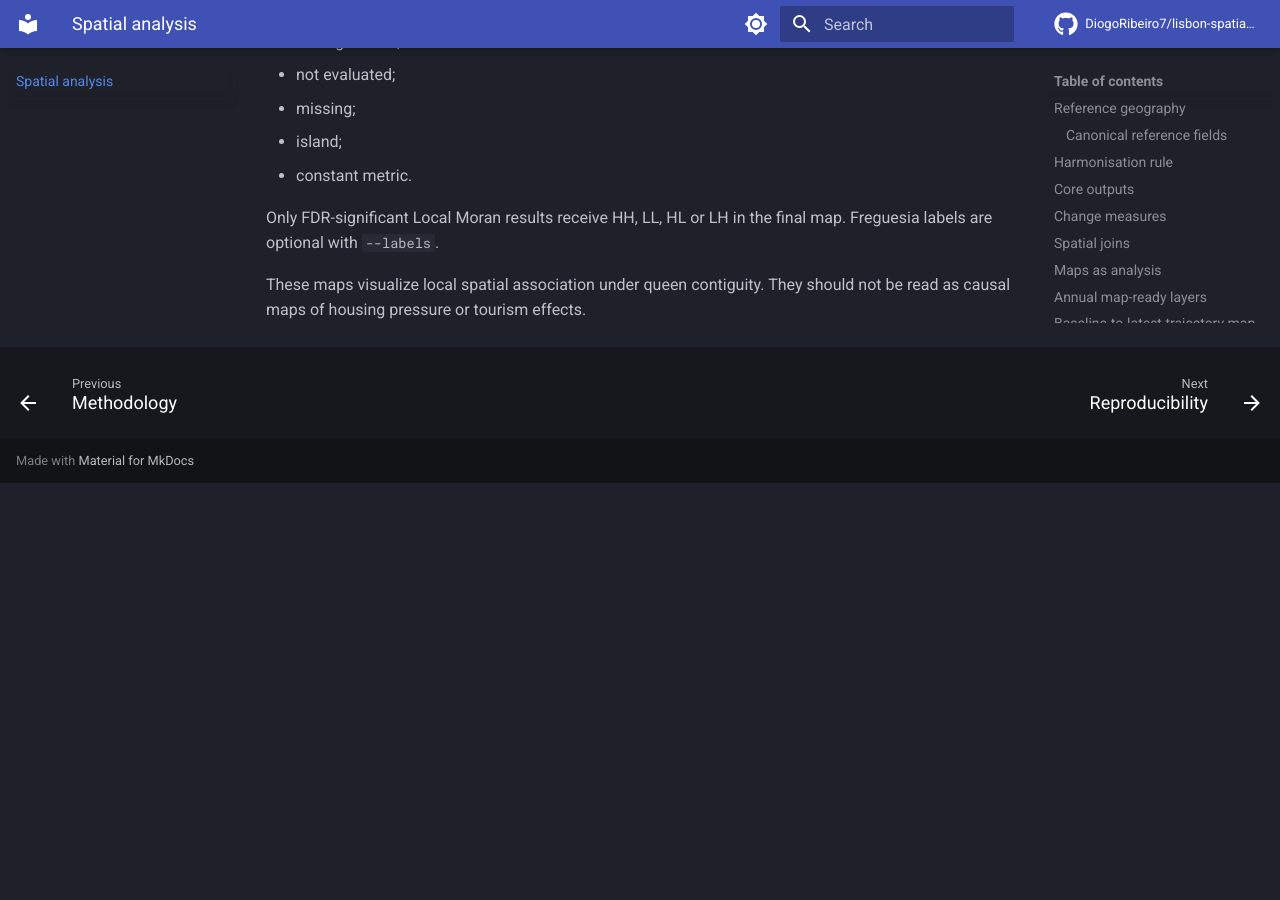
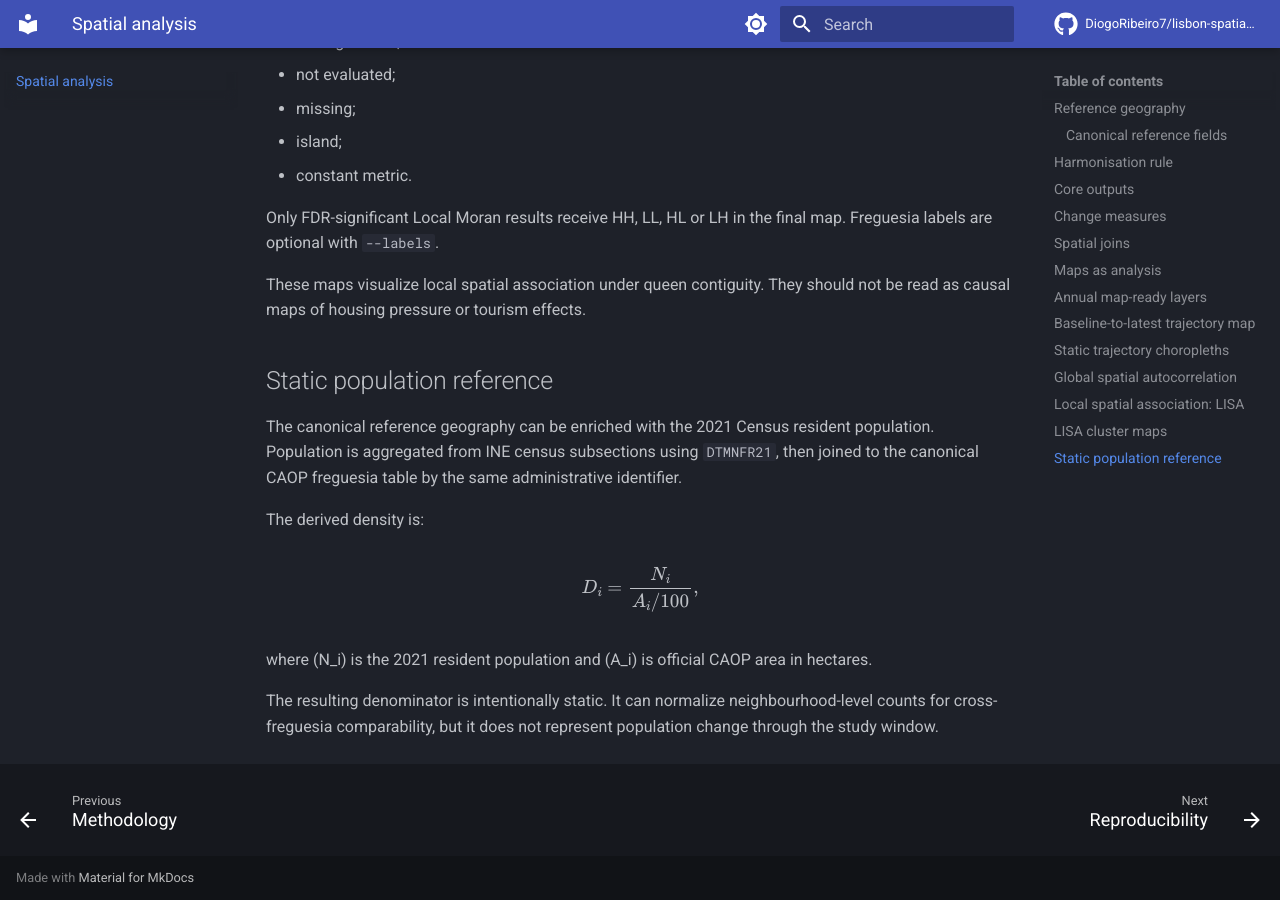
Before and after one commit to DiogoRibeiro7/lisbon-spatial-dynamics, an MkDocs documentation site: the page built from docs/spatial-analysis.md, in a window 1280 px wide and 900 px high, scrolled down 7820 px. Built offline with MkDocs 1.6.1 and Material for MkDocs 9.7.7, drawn with Linux system fonts in a browser that asks for light colours; comment, search, counter and statistics services are not loaded; before the commit the page ends 8303 px from its top, so only the background shows below that.

Commit message:
docs: document population density reference

```diff
--- a/docs/spatial-analysis.md
+++ b/docs/spatial-analysis.md
@@ -294,3 +294,20 @@ The categorical legend distinguishes:
 Only FDR-significant Local Moran results receive HH, LL, HL or LH in the final map. Freguesia labels are optional with `--labels`.
 
 These maps visualize local spatial association under queen contiguity. They should not be read as causal maps of housing pressure or tourism effects.
+
+
+## Static population reference
+
+The canonical reference geography can be enriched with the 2021 Census resident population. Population is aggregated from INE census subsections using `DTMNFR21`, then joined to the canonical CAOP freguesia table by the same administrative identifier.
+
+The derived density is:
+
+\[
+D_i =
+\frac{N_i}
+{A_i / 100},
+\]
+
+where (N_i) is the 2021 resident population and (A_i) is official CAOP area in hectares.
+
+The resulting denominator is intentionally static. It can normalize neighbourhood-level counts for cross-freguesia comparability, but it does not represent population change through the study window.
```
